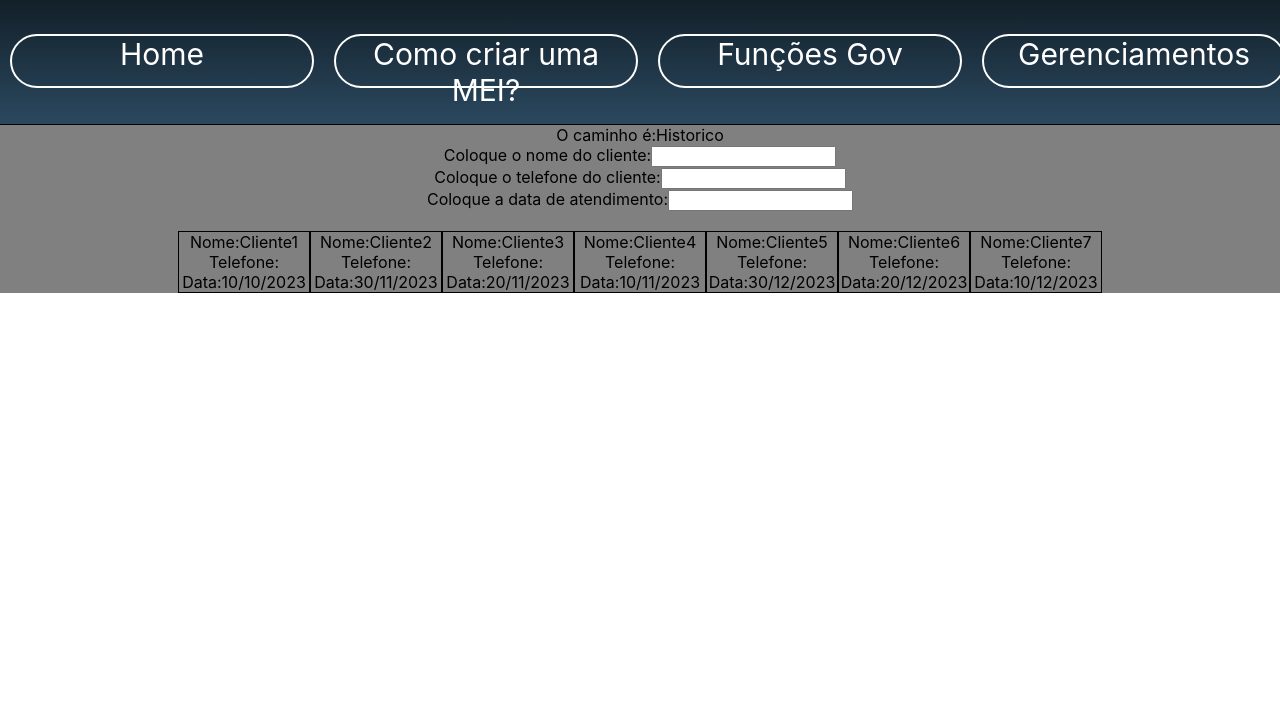
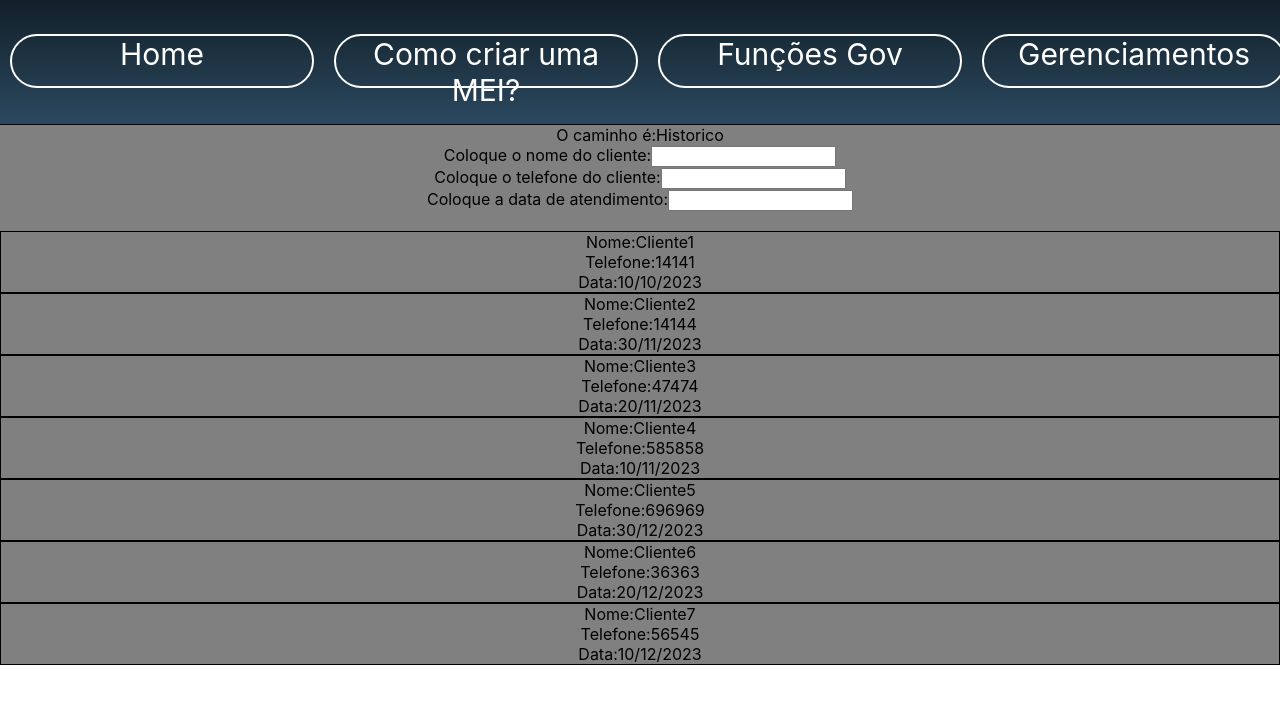
Before and after one commit to TitoSoares/MSM_bkp, a React (Create React App) app in the folder meisemmedo/meisemmedo/: page /historico in a window 1280 px wide. Shown: the top 704 px of the page. Built offline with nearby package versions, Linux system fonts and the light colour scheme.

Commit message:
Aula dia 22

```diff
--- a/meisemmedo/meisemmedo/src/Componentes/detalhes/detalheHistorico.tsx
+++ b/meisemmedo/meisemmedo/src/Componentes/detalhes/detalheHistorico.tsx
@@ -2,17 +2,15 @@
 type Props={
     dados:{
         nomeCliente:string
+        telefone:string
         data:string
-        telefone:string
     }
 }
 
 function DetalheHistorico({dados}:Props){
     return(
-        <div>
-            <div>
-                <div>Nome:{dados.nomeCliente} Telefone:{dados.telefone} Data:{dados.data}</div>
-            </div>
+        <div className="DivLista">
+            <div className="listas">Nome:{dados.nomeCliente} <br /> Telefone:{dados.telefone} <br /> Data:{dados.data}</div>
         </div>
     )
 }
--- a/meisemmedo/meisemmedo/src/Componentes/estyle/estilo.css
+++ b/meisemmedo/meisemmedo/src/Componentes/estyle/estilo.css
@@ -265,6 +265,7 @@
     background-color:#D3D3D3
 }
 .quemsomos{
+    flex-wrap: wrap;
     display: flex;
     flex-direction: row;
     justify-content: center;
@@ -277,7 +278,7 @@
 }
 .escritaQuemSomos{
     margin-right: 550px;
-    width: 500px;
+    width: 450px;
     margin-top: 90px;
     font-family: 'Calibri';
     height: 78px;
@@ -285,7 +286,7 @@
     background-color: #D3D3D3;
 }
 .imgQuemsomos{
-    margin-right:200px;
+    margin-right:90px;
     background-image:url("../../../public/Imagem_3_home.png");
     height: 308px;
     width: 400px;
@@ -302,6 +303,7 @@
     flex-direction: row;
 }
 .textoMei{
+    flex-wrap: wrap;
     display: flex;
     flex-direction: row;
 }
@@ -339,14 +341,14 @@
 /*=================================================================================================================================*/
 .DivLista{
     display: flex;
-    flex-direction: row;
+    flex-direction: column;
     justify-content:center;
     flex-wrap: wrap;
     width:100%;
     height:auto;
 }
 .listas{
-    width: 130px;
-    height: 60px;
+    width:auto;
+    height:auto;
     border: 1px black solid;
 }
--- a/meisemmedo/meisemmedo/src/Pages/NotFound.tsx
+++ b/meisemmedo/meisemmedo/src/Pages/NotFound.tsx
@@ -1,3 +1,4 @@
+import { useState } from "react";
 import { useNavigate } from "react-router-dom";
 import "../Componentes/estyle/estilo.css"
 
@@ -7,10 +8,22 @@ function NotFound(){
     function handleClick(){
         navigate('/');
     }
+    const[show,setShow]=useState(false);
+    function handleClickShow(){
+        if(show){
+            setShow(false)
+        }else{
+            setShow(true)
+        }
+    }
     return(
         <div>
             <div>Não Encontrado</div>
             <div><button onClick={handleClick}>Home</button></div>
+            <button onClick={handleClickShow}>{show?"Ocultar":"Mostrar"}</button>
+            {show===true &&
+            <div>Esse texto só será exibido se o show for "True"</div>
+            }
         </div>
     )
 }
--- a/meisemmedo/meisemmedo/src/Pages/PaginaComponenteHistorico.tsx
+++ b/meisemmedo/meisemmedo/src/Pages/PaginaComponenteHistorico.tsx
@@ -3,22 +3,22 @@ import DetalheHistorico from "../Componentes/detalhes/detalheHistorico"
 import CompHistServ from "../ComponentesGerenciamento/CompHistServ"
 
 let lista=[
-    {nomeCliente:"Cliente1",telefone:"", data:"10/10/2023"},
-    {nomeCliente:"Cliente2",telefone:"", data:"30/11/2023"},
-    {nomeCliente:"Cliente3",telefone:"", data:"20/11/2023"},
-    {nomeCliente:"Cliente4",telefone:"", data:"10/11/2023"},
-    {nomeCliente:"Cliente5",telefone:"", data:"30/12/2023"},
-    {nomeCliente:"Cliente6",telefone:"", data:"20/12/2023"},
-    {nomeCliente:"Cliente7",telefone:"", data:"10/12/2023"}
+    {nomeCliente:"Cliente1",telefone:"14141", data:"10/10/2023"},
+    {nomeCliente:"Cliente2",telefone:"14144", data:"30/11/2023"},
+    {nomeCliente:"Cliente3",telefone:"47474", data:"20/11/2023"},
+    {nomeCliente:"Cliente4",telefone:"585858", data:"10/11/2023"},
+    {nomeCliente:"Cliente5",telefone:"696969", data:"30/12/2023"},
+    {nomeCliente:"Cliente6",telefone:"36363", data:"20/12/2023"},
+    {nomeCliente:"Cliente7",telefone:"56545", data:"10/12/2023"}
 ]
 function Historico(){
     return(
         <div className="planoFundoLogin">
             <FuncaoCabecalho caminho={"Historico"}/>
             <CompHistServ/><br />
-            <div className="DivLista">
+            <div>
                 {lista.map((item, index)=>(
-                <div className="listas"><DetalheHistorico key={index} dados={item}/></div>
+                    <div><DetalheHistorico key={index} dados={item}/></div>
                 ))}
             </div>
         </div>
```
